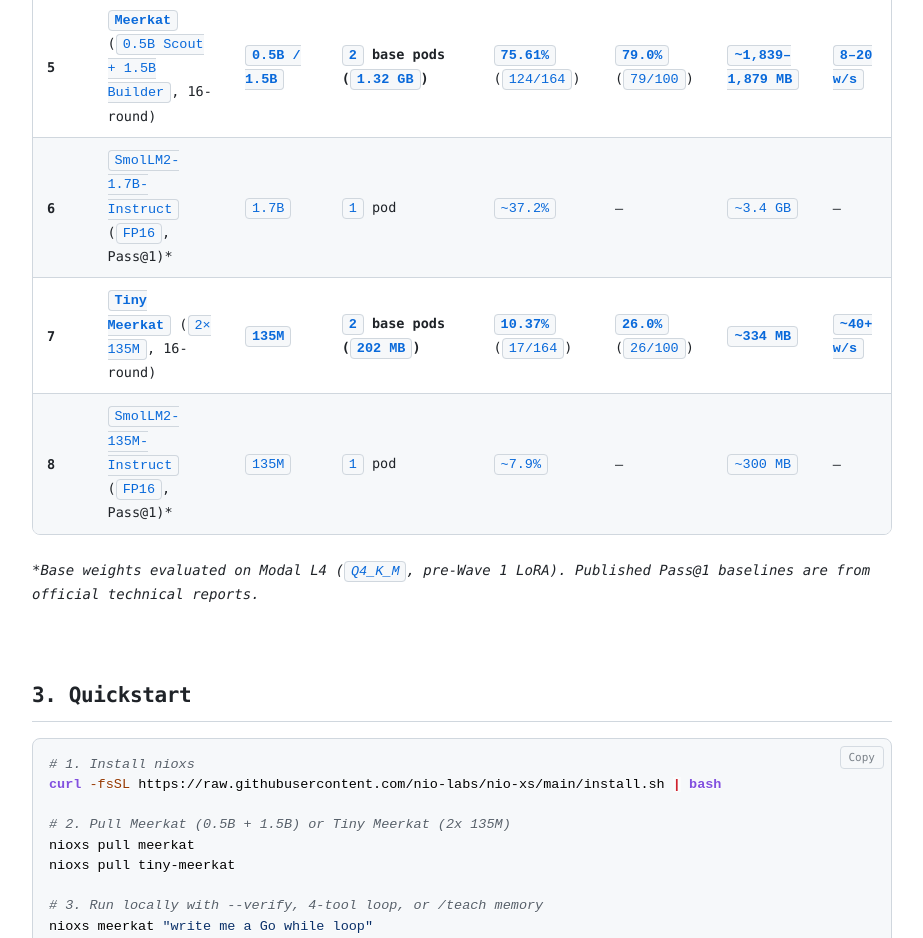
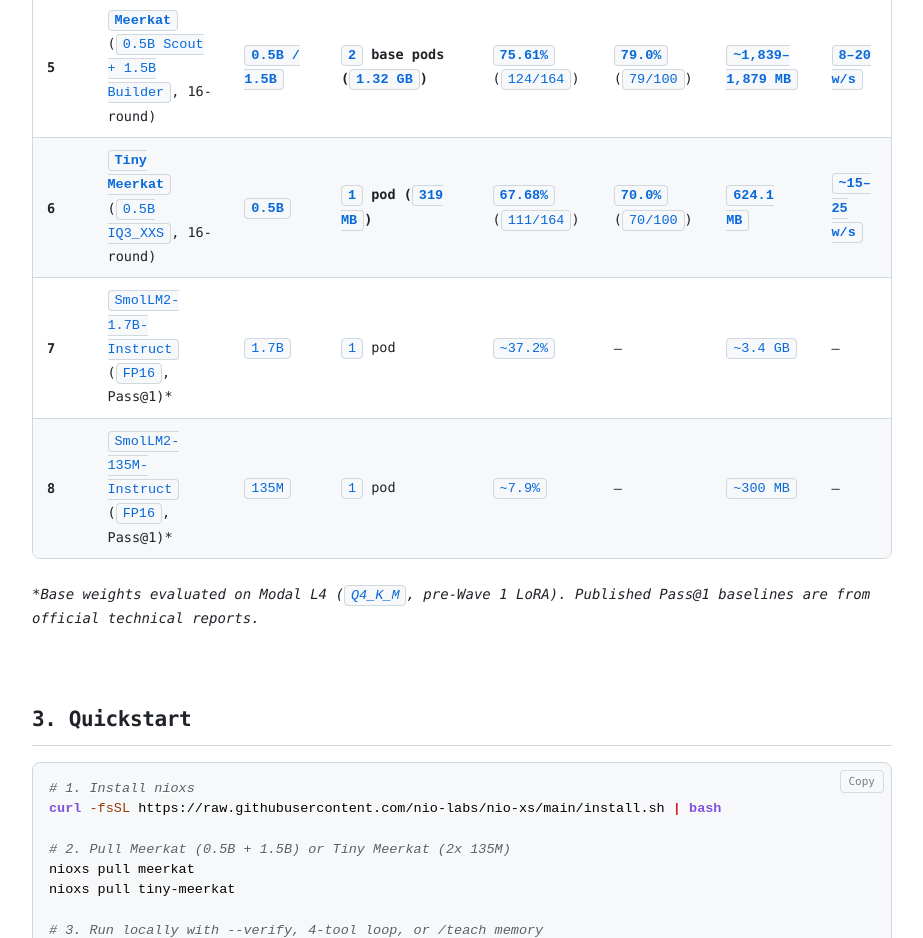
Before and after one commit to nio-labs/nio-meerkat, a plain HTML site: page docs/index.html in a window 1280 px wide. Shown: the part 981-1919 px from the top of the page, without its empty margins (323-1246 px from the left). Drawn offline with nearby package versions, Linux system fonts and the light colour scheme; a web font is replaced by a local one.

Commit message:
docs: update Tiny Meerkat benchmark to 0.5B IQ3_XXS (67.68% HumanEval, 70.0% MBPP)

```diff
--- a/docs/index.html
+++ b/docs/index.html
@@ -97,8 +97,8 @@
                 <tr><td><strong>3</strong></td><td><code>Qwen2.5-Coder-14B-Instruct</code> (<code>FP16</code>, Pass@1)*</td><td><code>14.7B</code></td><td><code>1</code> pod</td><td><code>89.60%</code></td><td><code>87.2%</code></td><td>—</td><td>—</td></tr>
                 <tr><td><strong>4</strong></td><td>Stock <code>Qwen2.5-Coder-7B</code> (<code>INT4</code>)</td><td><code>7.0B</code></td><td><code>1</code> pod</td><td><code>84.15%</code> (<code>138/164</code>)</td><td><code>84.0%</code> (<code>84/100</code>)</td><td>—</td><td>—</td></tr>
                 <tr class="highlight-row"><td><strong>5</strong></td><td><strong><code>Meerkat</code></strong> (<code>0.5B Scout + 1.5B Builder</code>, 16-round)</td><td><strong><code>0.5B / 1.5B</code></strong></td><td><strong><code>2</code> base pods (<code>1.32 GB</code>)</strong></td><td><strong><code>75.61%</code></strong> (<code>124/164</code>)</td><td><strong><code>79.0%</code></strong> (<code>79/100</code>)</td><td><strong><code>~1,839–1,879 MB</code></strong></td><td><strong><code>8–20 w/s</code></strong></td></tr>
-                <tr><td><strong>6</strong></td><td><code>SmolLM2-1.7B-Instruct</code> (<code>FP16</code>, Pass@1)*</td><td><code>1.7B</code></td><td><code>1</code> pod</td><td><code>~37.2%</code></td><td>—</td><td><code>~3.4 GB</code></td><td>—</td></tr>
-                <tr class="highlight-row"><td><strong>7</strong></td><td><strong><code>Tiny Meerkat</code></strong> (<code>2× 135M</code>, 16-round)</td><td><strong><code>135M</code></strong></td><td><strong><code>2</code> base pods (<code>202 MB</code>)</strong></td><td><strong><code>10.37%</code></strong> (<code>17/164</code>)</td><td><strong><code>26.0%</code></strong> (<code>26/100</code>)</td><td><strong><code>~334 MB</code></strong></td><td><strong><code>~40+ w/s</code></strong></td></tr>
+                <tr class="highlight-row"><td><strong>6</strong></td><td><strong><code>Tiny Meerkat</code></strong> (<code>0.5B IQ3_XXS</code>, 16-round)</td><td><strong><code>0.5B</code></strong></td><td><strong><code>1</code> pod (<code>319 MB</code>)</strong></td><td><strong><code>67.68%</code></strong> (<code>111/164</code>)</td><td><strong><code>70.0%</code></strong> (<code>70/100</code>)</td><td><strong><code>624.1 MB</code></strong></td><td><strong><code>~15–25 w/s</code></strong></td></tr>
+                <tr><td><strong>7</strong></td><td><code>SmolLM2-1.7B-Instruct</code> (<code>FP16</code>, Pass@1)*</td><td><code>1.7B</code></td><td><code>1</code> pod</td><td><code>~37.2%</code></td><td>—</td><td><code>~3.4 GB</code></td><td>—</td></tr>
                 <tr><td><strong>8</strong></td><td><code>SmolLM2-135M-Instruct</code> (<code>FP16</code>, Pass@1)*</td><td><code>135M</code></td><td><code>1</code> pod</td><td><code>~7.9%</code></td><td>—</td><td><code>~300 MB</code></td><td>—</td></tr>
               </tbody>
             </table>
```
Also changed, not shown: 1 other file.
